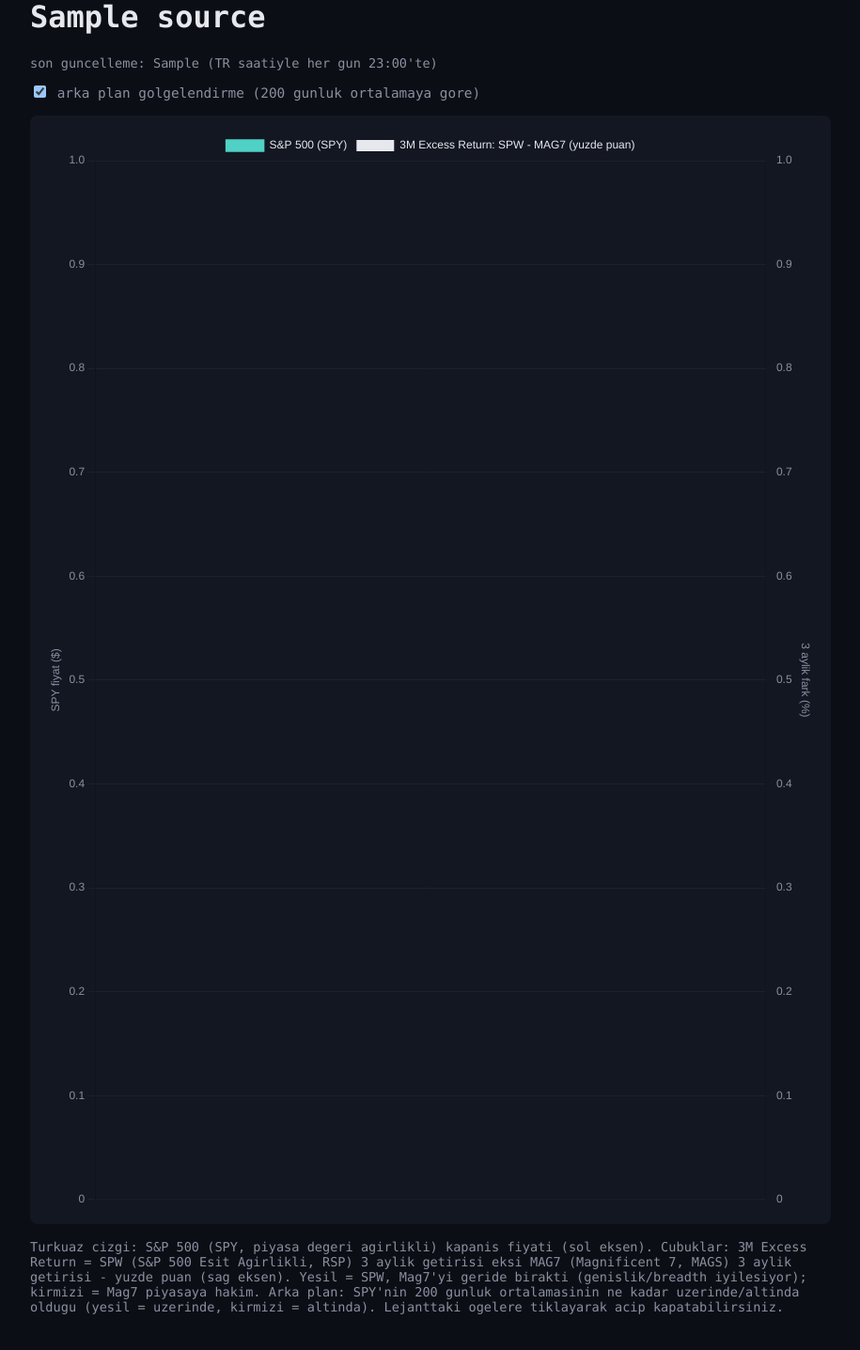
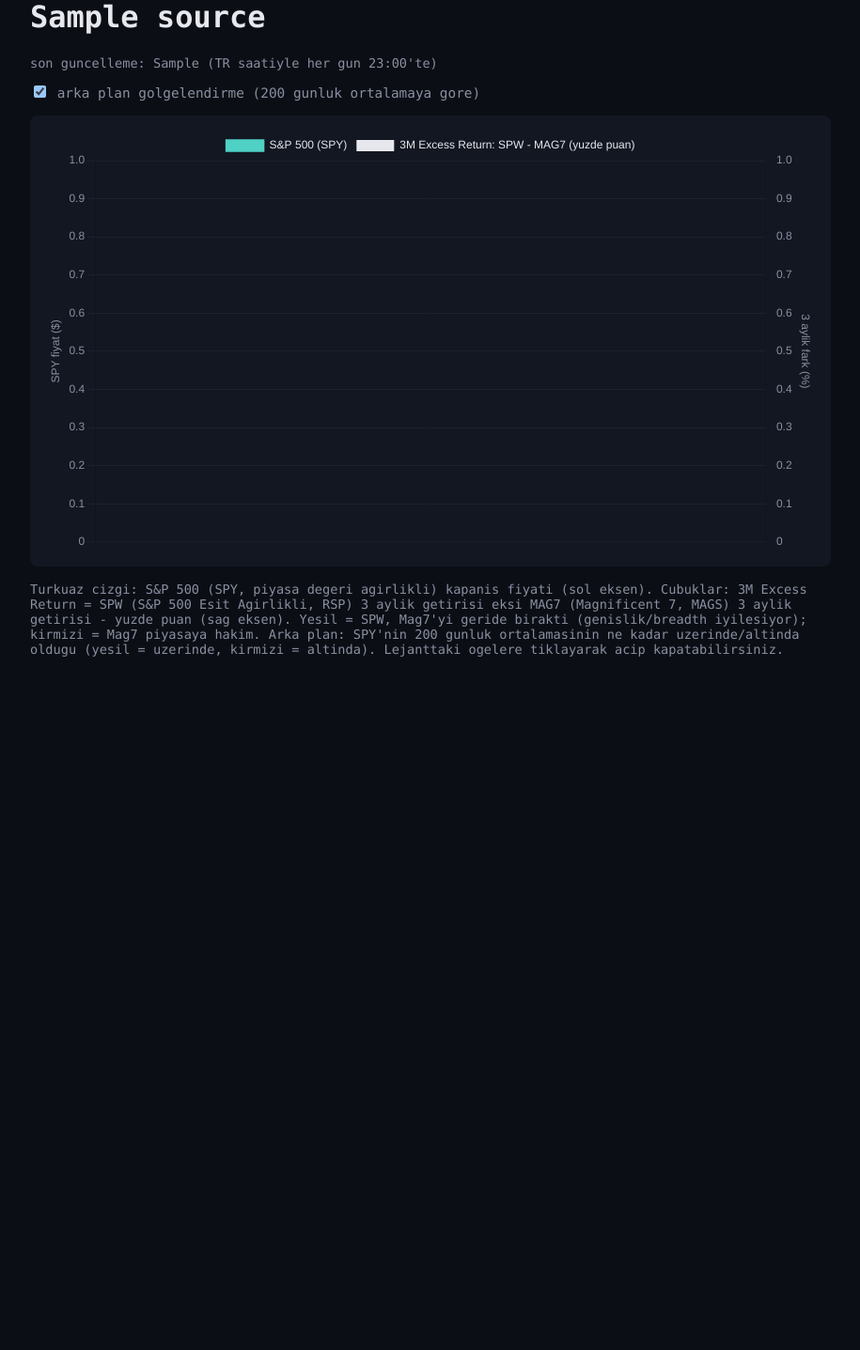
Before and after one commit to hesaplar655-tech/veri-terminali, a Flask app: template templates/sp500_concentration.html in a window 1280 px wide. Shown: the part 133-1570 px from the top of the page at 94% size, without its empty margins (182-1097 px from the left). After the commit the page ends 832 px from the top, so only its background shows below. Run offline with Flask 3, Linux system fonts and the light colour scheme; the template is opened without the code that fills it: most values are stand-ins (such as "Sample title", 1, 10 or a date in 2020).

Commit message:
S&P 500 grafiginin boyutunu sabit dikdortgen orana ayarla
canvas'in yukseklik attribute'u yerine .chart-wrap'e CSS ile sabit yukseklik
(60vh, 280-480px arasi) verildi, Chart.js maintainAspectRatio:false ile
konteynerine tam oturuyor - genis/kisa dikdortgen goruntu, tum tarih
etiketleri goruyor.

Co-Authored-By: Claude Sonnet 5 <noreply@anthropic.com>

```diff
--- a/static/style.css
+++ b/static/style.css
@@ -140,6 +140,9 @@ table th {
   border-radius: 8px;
   padding: 1rem;
   margin-bottom: 1rem;
+  height: 60vh;
+  max-height: 480px;
+  min-height: 280px;
 }
 
 .devam-et-wrap {
--- a/templates/sp500_concentration.html
+++ b/templates/sp500_concentration.html
@@ -10,7 +10,7 @@
       <label><input type="checkbox" id="toggle-shading" checked> arka plan golgelendirme (200 gunluk ortalamaya gore)</label>
     </div>
     <div class="chart-wrap">
-      <canvas id="chart" height="420"></canvas>
+      <canvas id="chart"></canvas>
     </div>
     <p class="ts">
       Turkuaz cizgi: S&amp;P 500 (SPY, piyasa degeri agirlikli) kapanis fiyati (sol eksen).
@@ -83,6 +83,7 @@
         },
         options: {
           responsive: true,
+          maintainAspectRatio: false,
           interaction: { mode: 'index', intersect: false },
           scales: {
             x: {
```
